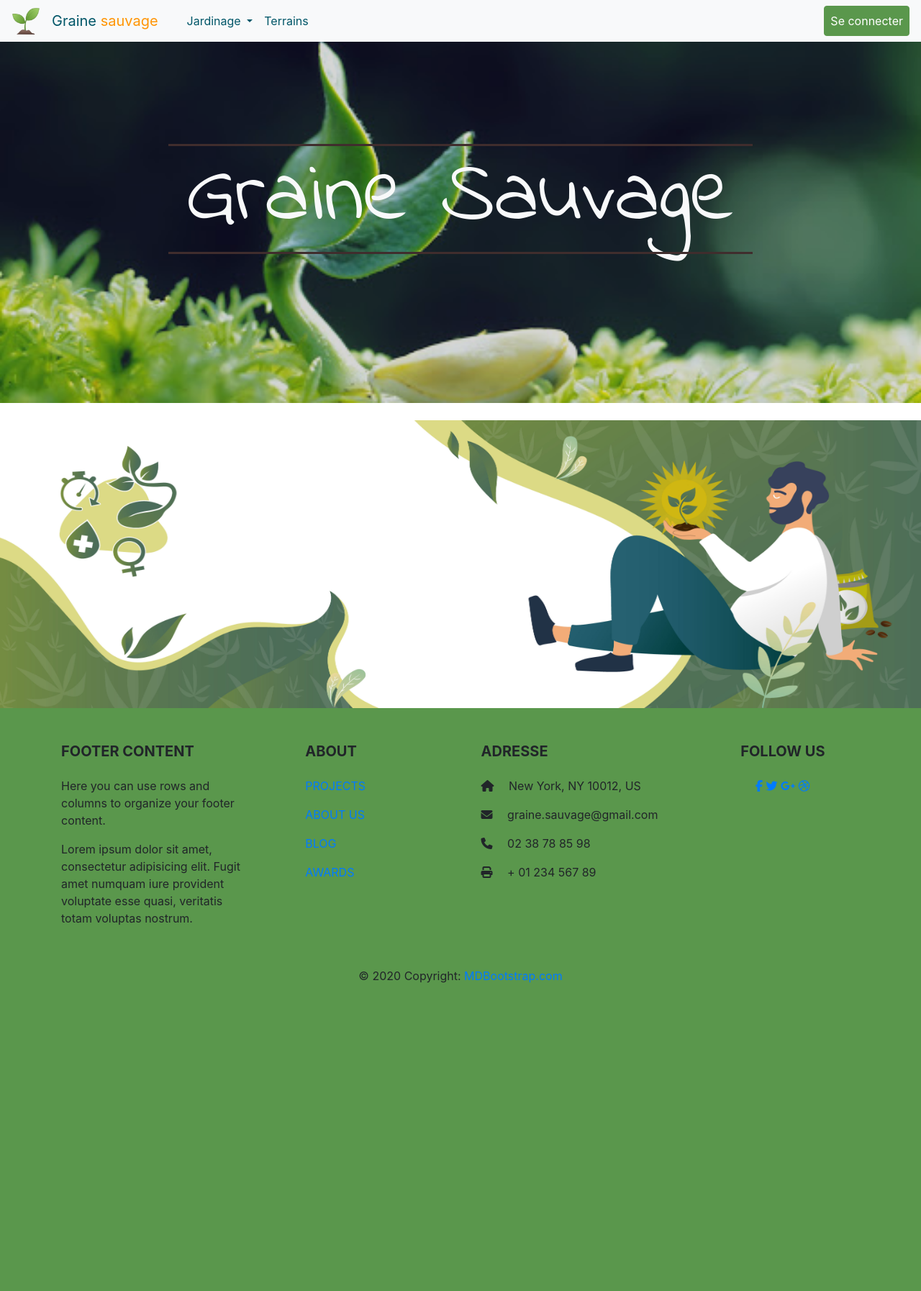
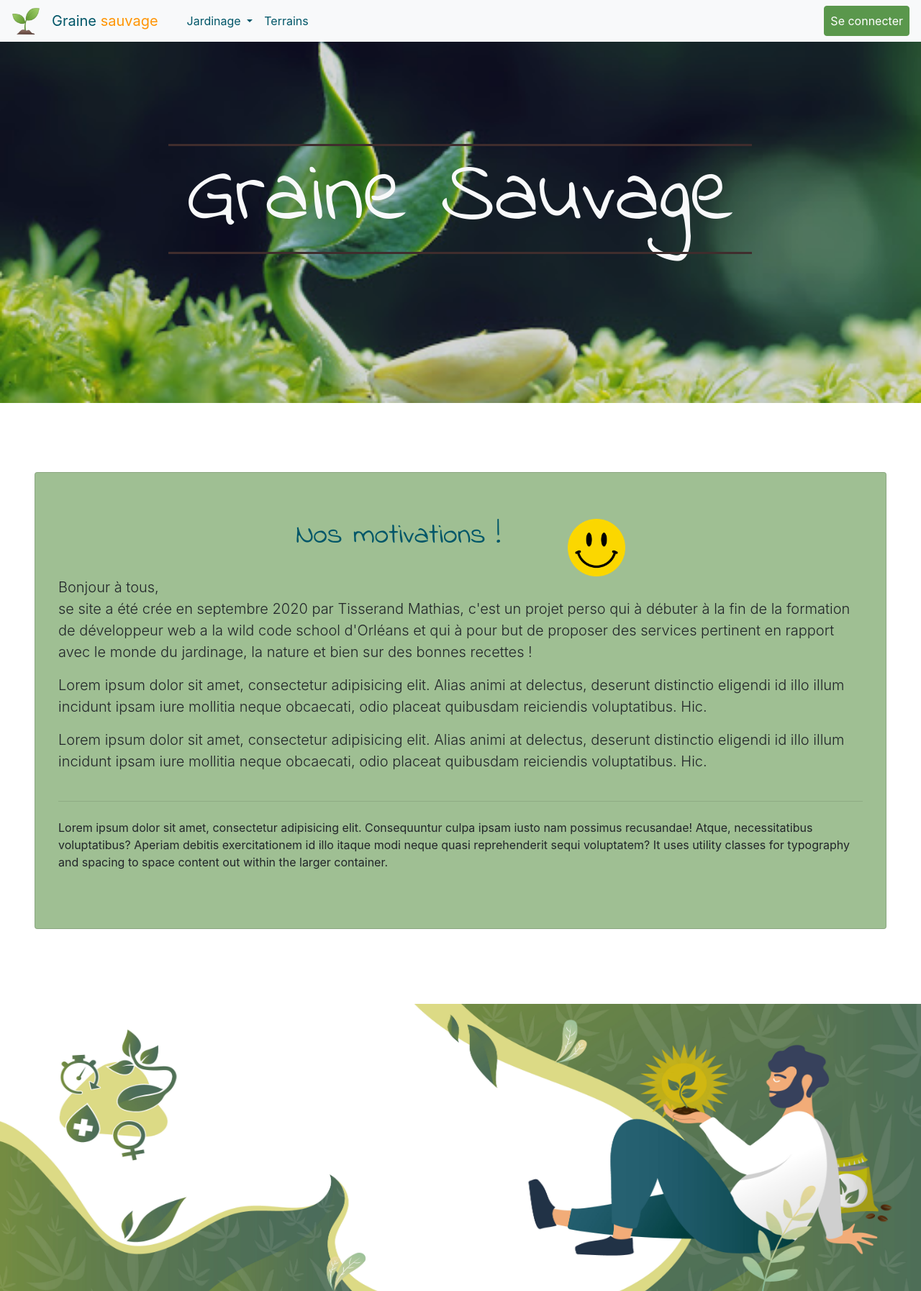
Before and after one commit to Tisserandmat/graine-sauvage, a Symfony app: template templates/home/index.html.twig in a window 1280 px wide. Shown: the top 1794 px of the page at 72% size. Before the commit the page ends 1366 px from the top, so only its background shows below. Run offline with Twig, Linux system fonts and the light colour scheme; the template is opened without the code that fills it, so the values that code supplies are empty; style sheets or scripts are compiled from the project's sources; some libraries are stand-ins or nearby versions.

Commit message:
Ajout de la parti motivation sur la homepage + reglage bug sur la parti ajout vegetable + Ajout du slug pour la création de fixtures

```diff
--- a/assets/scss/_vars.scss
+++ b/assets/scss/_vars.scss
@@ -3,6 +3,7 @@
 
 $primary-color : #005668;;
 $light-green : #5a974c;
+$jumbo-green : #9fbf93;
 $light-color: #ffffff;
 $sun-color: #FF9505;
 
@@ -18,6 +19,7 @@ $size-title: calc(10* var($size-text));
 $theme-colors: (
         "danger": #FF4136,
         "success": $light-green,
+        "jumbo-green": $jumbo-green,
         "info": #FF9505,
         "primary-color": $primary-color,
         "nav": #203630,
--- a/assets/scss/home.scss
+++ b/assets/scss/home.scss
@@ -320,3 +320,13 @@ $color_grey_dark: #a2a2a2;
     font-size: 30px;
   }
 }
+
+.smile {
+  width: 80px;
+}
+
+@media (max-width: 530px){
+  .smile {
+    display: none;
+  }
+}
--- a/src/Controller/VegetableAdminController.php
+++ b/src/Controller/VegetableAdminController.php
@@ -59,11 +59,11 @@ class VegetableAdminController extends AbstractController
         $form = $this->createForm(VegetableType::class, $vegetable);
         $form->handleRequest($request);
 
-        $slug = $slugify->generate($vegetable->getName());
+
 
         if ($form->isSubmitted() && $form->isValid()) {
             $entityManager = $this->getDoctrine()->getManager();
-
+            $slug = $slugify->generate($vegetable->getName());
             $vegetable->setSlug($slug);
 
             if (in_array($vegetable->getHarvestMonth(), self::SEASONS["Printemps"])) {
--- a/src/DataFixtures/VegetableFixtures.php
+++ b/src/DataFixtures/VegetableFixtures.php
@@ -4,6 +4,7 @@ namespace App\DataFixtures;
 
 use App\Entity\Seed;
 use App\Entity\Vegetable;
+use App\Repository\VegetableRepository;
 use Doctrine\Bundle\FixturesBundle\Fixture;
 use Doctrine\Persistence\ObjectManager;
 use Faker;
@@ -29,6 +30,7 @@ class VegetableFixtures extends Fixture
                 ->setLatinName('nom latin ' .$i)
                 ->setSoilType($faker->word)
                 ->setSize($faker->numberBetween(0, 100))
+                ->setSlug($faker->slug)
                 ->setType('Type de légume ' . $i)
                 ->setSeed($this->getReference('seed_'. $i));
              $manager->persist($vegetable);
--- a/templates/home/index.html.twig
+++ b/templates/home/index.html.twig
@@ -11,7 +11,8 @@
   <div class="w-100  d-flex homeTop ">
     <img class="homePicture" src="images/seed.jpg" alt="image principale">
 
-        <div class="homeTxt d-flex title-content  text-center w-100 p-0  flex-column justify-content-around align-items-center align-self-center">
+    <div
+      class="homeTxt d-flex title-content  text-center w-100 p-0  flex-column justify-content-around align-items-center align-self-center">
       <h1 class="ml5 text-light title-h1">
                     <span class="text-wrapper p-4 m-4">
                         <span class="line line1"></span>
@@ -27,7 +28,7 @@
     {% if vegetables is not null %}
 
     <div class="container-fluid background-card">
-{#            <img class="homePicture" src="images/vegetable6.jpg" alt="image principale">#}
+      {# <img class="homePicture" src="images/vegetable6.jpg" alt="image principale"> #}
       <div class="row justify-content-center ml-5 mr-5 mt-5">
         <h2 class="text-center text-primary-color">Légumes du mois</h2>
       </div>
@@ -42,18 +43,18 @@
                    src="{% if vegetable.imageName is  empty %}images/sans-image.jpg"{% else %}
               {{ vich_uploader_asset(vegetable, 'imageFile') }}" {% endif %}
               />
-{#                            <ul class="details">#}
-{#                                <li class="author"><a href="#">John Doe</a></li>#}
-{#                                <li class="date">Aug. 24, 2015</li>#}
-{#                                <li class="tags">#}
-{#                                    <ul>#}
-{#                                        <li><a href="#">Learn</a></li>#}
-{#                                        <li><a href="#">Code</a></li>#}
-{#                                        <li><a href="#">HTML</a></li>#}
-{#                                        <li><a href="#">CSS</a></li>#}
-{#                                    </ul>#}
-{#                                </li>#}
-{#                            </ul>#}
+              {# <ul class="details"> #}
+              {# <li class="author"><a href="#">John Doe</a></li> #}
+              {# <li class="date">Aug. 24, 2015</li> #}
+              {# <li class="tags"> #}
+              {# <ul> #}
+              {# <li><a href="#">Learn</a></li> #}
+              {# <li><a href="#">Code</a></li> #}
+              {# <li><a href="#">HTML</a></li> #}
+              {# <li><a href="#">CSS</a></li> #}
+              {# </ul> #}
+              {# </li> #}
+              {# </ul> #}
             </div>
             <div class="description">
               <h1 class="text-truncate">{{ vegetable.name }}</h1>
@@ -68,6 +69,32 @@
       </div>
       {% endif %}
     </div>
+    <div class="container-fluid p-5 justify-content-center mt-5">
+      <div class="jumbotron card rounded bg-jumbo-green">
+        <div class="justify-content-center d-flex text-break">
+          <h1 class="display-5 text-primary-color">Nos motivations ! </h1>
+          <img class="smile offset-1" src="/images/smilelogo.png" alt="Smile">
+        </div>
+        <p class="lead">Bonjour à tous, <br>
+          se site a été crée en septembre 2020 par Tisserand Mathias, c'est un projet perso qui à débuter à la fin de la
+          formation
+          de développeur web a la wild code school d'Orléans et qui à pour but de proposer des services pertinent en
+          rapport avec le monde du jardinage,
+          la nature et bien sur des bonnes recettes !
+        </p>
+        <p class="lead">Lorem ipsum dolor sit amet, consectetur adipisicing elit. Alias animi at delectus, deserunt
+          distinctio eligendi id illo illum incidunt ipsam iure mollitia neque obcaecati, odio placeat quibusdam
+          reiciendis voluptatibus. Hic.</p>
+        <p class="lead">Lorem ipsum dolor sit amet, consectetur adipisicing elit. Alias animi at delectus, deserunt
+          distinctio eligendi id illo illum incidunt ipsam iure mollitia neque obcaecati, odio placeat quibusdam
+          reiciendis voluptatibus. Hic.</p>
+        <hr class="my-4">
+        <p>Lorem ipsum dolor sit amet, consectetur adipisicing elit. Consequuntur culpa ipsam iusto nam possimus
+          recusandae! Atque, necessitatibus voluptatibus? Aperiam debitis exercitationem id illo itaque modi neque quasi
+          reprehenderit sequi voluptatem? It uses utility classes for typography and spacing to space content out within
+          the larger container.</p>
+      </div>
+    </div>
   </div>
   </div>
   <script src="https://cdnjs.cloudflare.com/ajax/libs/animejs/2.0.2/anime.min.js"></script>
```
Also changed, not shown: templates/zizou/index.html.twig (deleted, +0 -20 lines), public/images/smilelogo.png (added). Lines whose indentation alone changed are shown as unchanged.
